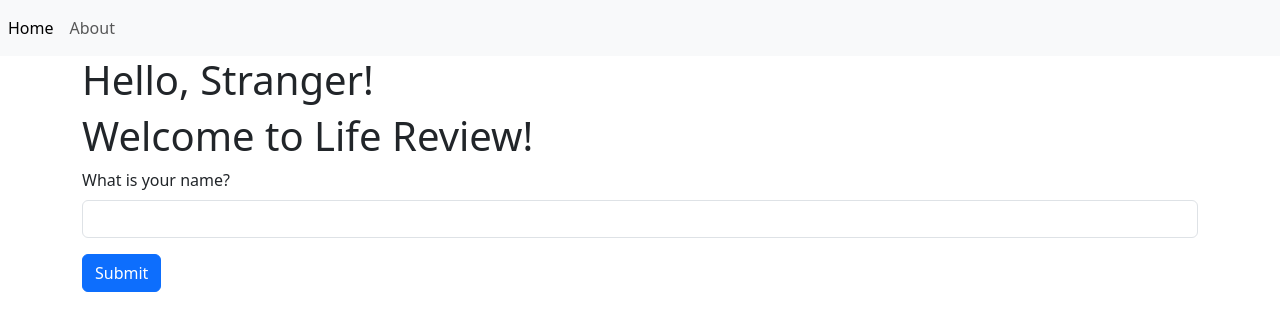
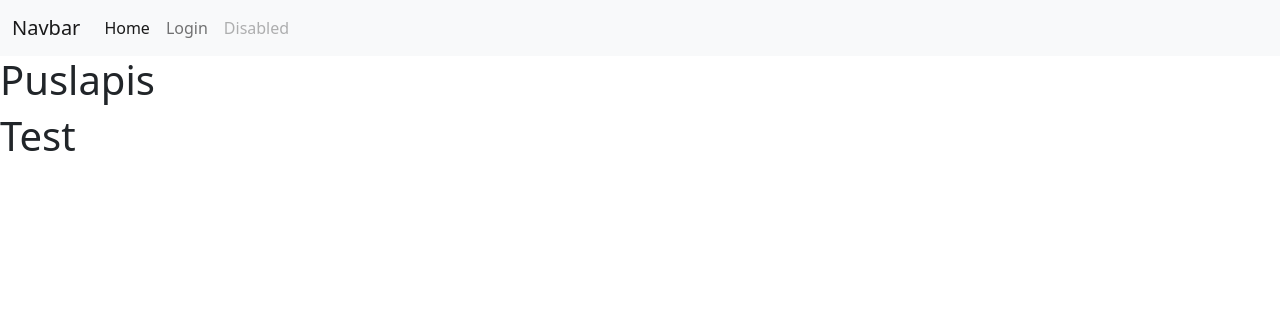
Before and after one commit to ASemeska/Project_Flask, a Flask app: page / in a window 1280 px wide. Shown: the top 331 px of the page. Run offline with Flask 2, Linux system fonts and the light colour scheme; some libraries are stand-ins or nearby versions.

Commit message:
Working login template created

```diff
--- a/app.py
+++ b/app.py
@@ -1,84 +1,26 @@
-import os
+from flask import Flask, flash, redirect, render_template, request, url_for
 
-from flask import Flask, flash, redirect, render_template, request, session, url_for
-from flask_sqlalchemy import SQLAlchemy
-from markupsafe import escape
-from wtforms import StringField, SubmitField
-from wtforms.validators import DataRequired
-from flask_wtf import FlaskForm
-from flask_bootstrap import Bootstrap5
 
-basedir = os.path.abspath(os.path.dirname(__file__))
 
 app = Flask(__name__)
-app.config['SQLALCHEMY_DATABASE_URI'] = 'sqlite:///' + os.path.join(basedir, 'data.sqlite')
-app.config['SQLALCHEMY_TRACK_MODIFICATIONS'] = False
-app.config['SECRET_KEY'] = '20B1FAC1B79B6BA380AB8297C6E0F4B6'
-
-db = SQLAlchemy(app)
-bootstrap = Bootstrap5(app)
-
-class NameForm(FlaskForm):
-    name = StringField('What is your name?', validators=[DataRequired()])
-    submit = SubmitField('Submit')
 
 
-@app.route('/', methods=['GET', 'POST'])
-def index():
-    form = NameForm()
-    if form.validate_on_submit():
-        old_name = session.get('name')
-        if old_name is not None and old_name != form.name.data:
-            flash('Looks like you have changed your name!')
-        session['name'] = form.name.data
-        return redirect(url_for('index'))
-    return render_template('index.html', form=form, name=session.get('name'))
+@app.route("/")
+def home():
+    return render_template("index.html")
 
-@app.route('/about')
-def about():
-    return render_template('about.html')
+@app.route("/login", methods = ["POST", "GET"])
+def login():
+    if request.method == "POST":
+        user = request.form["nm"]
+        return redirect(url_for("user", usr = user))
+    else:
+        return render_template("login.html")
 
-@app.route('/login', methods=['GET', 'POST'])
-def login():
-    if request.method == 'POST':
-        return '<h1>Login is being performed</h1>'
-    else:
-        return '<h1>Here you can see a login form</h1>'
+@app.route("/<usr>")
+def user(usr):
+    return f"<h1>{usr}</h1>"
 
-@app.route('/user/<username>')
-def profile(username):
-    # show the user profile for that user
-    return f'<h1>{username}\'s profile</h1>'
 
-@app.route('/greeting/')
-@app.route('/greeting/<name>')
-def greeting(name=None):
-    temperatures = [10, 15, 20, 25, 30]
-
-    greeting_msgs = {
-        'morning': 'Good morning!',
-        'day': 'Good afternoon!',
-        'evening': 'Good evening!',
-        'night': 'Good night!',
-        }
-
-    funny_msgs = [
-        'I like it.',
-        'I dislike it.',
-        ]
-
-    params = {
-        'name': 'name',
-        'temperatures': 'temperatures',
-        'greeting_msgs': 'greeting_msgs',
-        'funny_msgs': 'funny_msgs',
-    }
-
-    return render_template(
-        'greeting.html',
-        # **params,
-        name=name,
-        temperatures=temperatures,
-        greeting_msgs=greeting_msgs,
-        funny_msgs=funny_msgs
-    )
+if __name__ == "__main__":
+    app.run(debug=True)
--- a/templates/base.html
+++ b/templates/base.html
@@ -1,27 +1,37 @@
-<!doctype html>
-<html lang="en">
-  <head> <!-- Use tidy HTML indentation only in <head> block -->
-    {%- block head %}
-    <!-- Required meta tags -->
-    <meta charset="utf-8">
-    <meta name="viewport" content="width=device-width, initial-scale=1, shrink-to-fit=no">
+<!DOCTYPE html>
+<html>
+   <head>
+    <link href="https://cdn.jsdelivr.net/npm/bootstrap@5.2.2/dist/css/bootstrap.min.css" rel="stylesheet" integrity="sha384-Zenh87qX5JnK2Jl0vWa8Ck2rdkQ2Bzep5IDxbcnCeuOxjzrPF/et3URy9Bv1WTRi" crossorigin="anonymous">
+    <nav class="navbar navbar-expand-lg bg-light">
+        <div class="container-fluid">
+          <a class="navbar-brand" href="#">Navbar</a>
+          <button class="navbar-toggler" type="button" data-bs-toggle="collapse" data-bs-target="#navbarNav" aria-controls="navbarNav" aria-expanded="false" aria-label="Toggle navigation">
+            <span class="navbar-toggler-icon"></span>
+          </button>
+          <div class="collapse navbar-collapse" id="navbarNav">
+            <ul class="navbar-nav">
+              <li class="nav-item">
+                <a class="nav-link active" aria-current="page" href="/">Home</a>
+              </li>
+              <li class="nav-item">
+                <a class="nav-link" href="login">Login</a>
+              </li>
+              <li class="nav-item">
+                <a class="nav-link disabled">Disabled</a>
+              </li>
+            </ul>
+          </div>
+        </div>
+      </nav>
+        <!-- Temporary styling added -->
+    <title> {% block title%} {% endblock %}</title>
+   </head>
+   <body>
+        <h1>Puslapis</h1>
+        {% block content%}
 
-    {%- block styles %}
-    <!-- Bootstrap CSS -->
-    {{ bootstrap.load_css() }}
-    {% endblock -%}
-
-    <!-- Page title -->
-    <title>{% block title %}{% endblock %}</title>
-    {%- endblock %}
-  </head>
-  <body> <!-- No tidy HTML indentation in <body> block, since it contains much auto-generated content -->
-      <!-- Page content -->
-      {% block content %}{% endblock %}
-
-      {% block scripts %}
-          <!-- Optional JavaScript -->
-          {{ bootstrap.load_js() }}
-      {% endblock %}
-  </body>
+        {% endblock %}
+<script src="https://cdn.jsdelivr.net/npm/@popperjs/core@2.11.6/dist/umd/popper.min.js" integrity="sha384-oBqDVmMz9ATKxIep9tiCxS/Z9fNfEXiDAYTujMAeBAsjFuCZSmKbSSUnQlmh/jp3" crossorigin="anonymous"></script>
+<script src="https://cdn.jsdelivr.net/npm/bootstrap@5.2.2/dist/js/bootstrap.min.js" integrity="sha384-IDwe1+LCz02ROU9k972gdyvl+AESN10+x7tBKgc9I5HFtuNz0wWnPclzo6p9vxnk" crossorigin="anonymous"></script>
+   </body>
 </html>
--- a/templates/index.html
+++ b/templates/index.html
@@ -1,25 +1,5 @@
-{% extends "layout.html" %}
-
-{% from 'bootstrap5/form.html' import render_form %}
-
-{% block title %}Life Review{% endblock %}
-
-{% block content %}
-{{ super() }}
-<div class="container">
-    {% for message in get_flashed_messages() %}
-        <div class="alert alert-warning">
-            <button type="button" class="btn-close" data-bs-dismiss="alert" aria-label="Close"></button>
-            {{ message }}
-        </div>
-    {% endfor %}
-
-    <div class="page-header">
-        <h1>Hello, {% if name %}{{ name }}{% else %}Stranger{% endif %}!</h1>
-    </div>
-
-    <h1>Welcome to Life Review!</h1>
-
-    {{ render_form(form) }}
-</div>
+{% extends "base.html"%}
+{% block title%}Home page{% endblock %}
+{% block content%}
+   <h1>Test</h1>
 {% endblock %}
--- a/templates/layout.html
+++ /dev/null
@@ -1,11 +0,0 @@
-{% extends "base.html" %}
-
-{% block content %}
-{% from 'bootstrap5/nav.html' import render_nav_item %}
-<nav class="navbar navbar-expand-lg navbar-light bg-light">
-    <div class="navbar-nav mr-auto">
-        {{ render_nav_item('index', 'Home') }}
-        {{ render_nav_item('about', 'About') }}
-    </div>
-</nav>
-{% endblock %}
```
Also changed, not shown: templates/about.html (deleted, +0 -8 lines), templates/greeting.html (deleted, +0 -38 lines).
